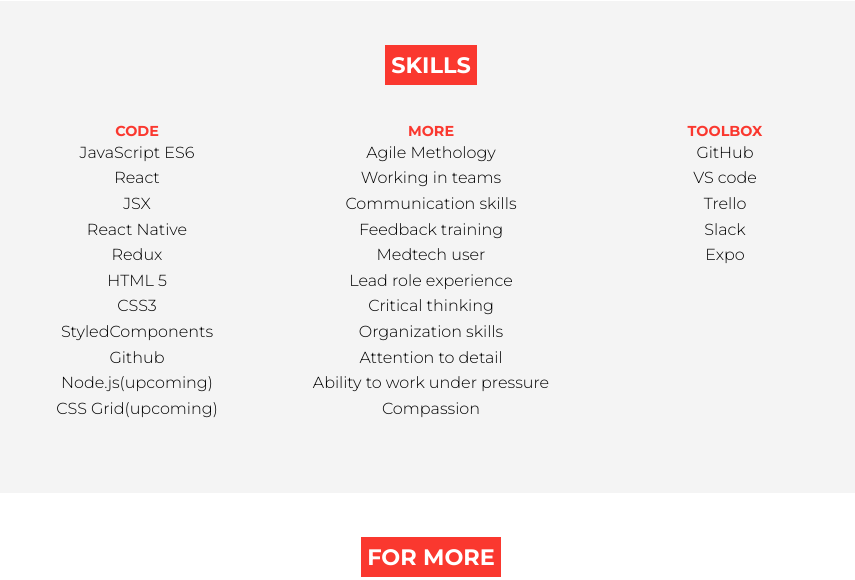
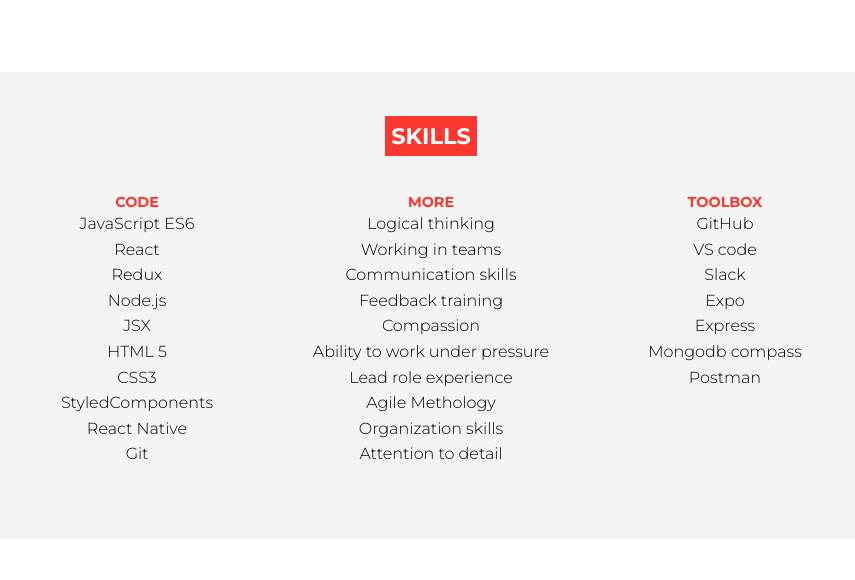
Before and after one commit to horsefacegirl/Portfolio, a plain HTML site: page index.html in a window 1280 px wide. Shown: the part 3091-3671 px from the top of the page, without its empty margins (209-1064 px from the left). Drawn offline with Linux system fonts and the light colour scheme.

Commit message:
Update content

```diff
--- a/index.html
+++ b/index.html
@@ -134,7 +134,15 @@
               <h4>>></h4>
             </a>
           </div>
-
+          <div class="project-container">
+            <a href="https://github.com/horsefacegirl/project-todos" target="_blank">
+              <h4>To do app</h4>
+              <p>
+                Web app built in React and Redux, styled with Styled Components. User is able to add tasks, list tasks and toggle whether a task is done or not.
+              </p>
+              <h4>>></h4>
+            </a>
+          </div>
           <div class="project-container">
             <a href="https://github.com/horsefacegirl/project-auth" target="_blank">
               <h4>Project Auth</h4>
@@ -238,39 +246,39 @@
           <h4>Code</h4>
           <p>JavaScript ES6</p>
           <p>React</p>
+          <p>Redux</p>
+          <p>Node.js</p>
           <p>JSX</p>
-          <p>React Native</p>
-          <p>Redux</p>
           <p>HTML 5</p>
           <p>CSS3</p>
           <p>StyledComponents</p>
-          <p>Github</p>
-          <p>Node.js(upcoming)</p>
-          <p>CSS Grid(upcoming)</p>
+          <p>React Native</p>
+          <p>Git</p>
         </div>
 
         <div>
           <h4>More</h4>
-          <p>Agile Methology</p>
+          <p>Logical thinking</p>
           <p>Working in teams</p>
           <p>Communication skills</p>
           <p>Feedback training</p>
-          <p>Medtech user</p>
+          <p>Compassion</p>
+          <p>Ability to work under pressure</p>
           <p>Lead role experience</p>
-          <p>Critical thinking</p>
+          <p>Agile Methology</p>
           <p>Organization skills</p>
           <p>Attention to detail</p>
-          <p>Ability to work under pressure</p>
-          <p>Compassion</p>
         </div>
 
         <div>
           <h4>Toolbox</h4>
           <p>GitHub</p>
           <p>VS code</p>
-          <p>Trello</p>
           <p>Slack</p>
           <p>Expo</p>
+          <p>Express</p>
+          <p>Mongodb compass</p>
+          <p>Postman</p>
         </div>
       </div>
     </section>
```
